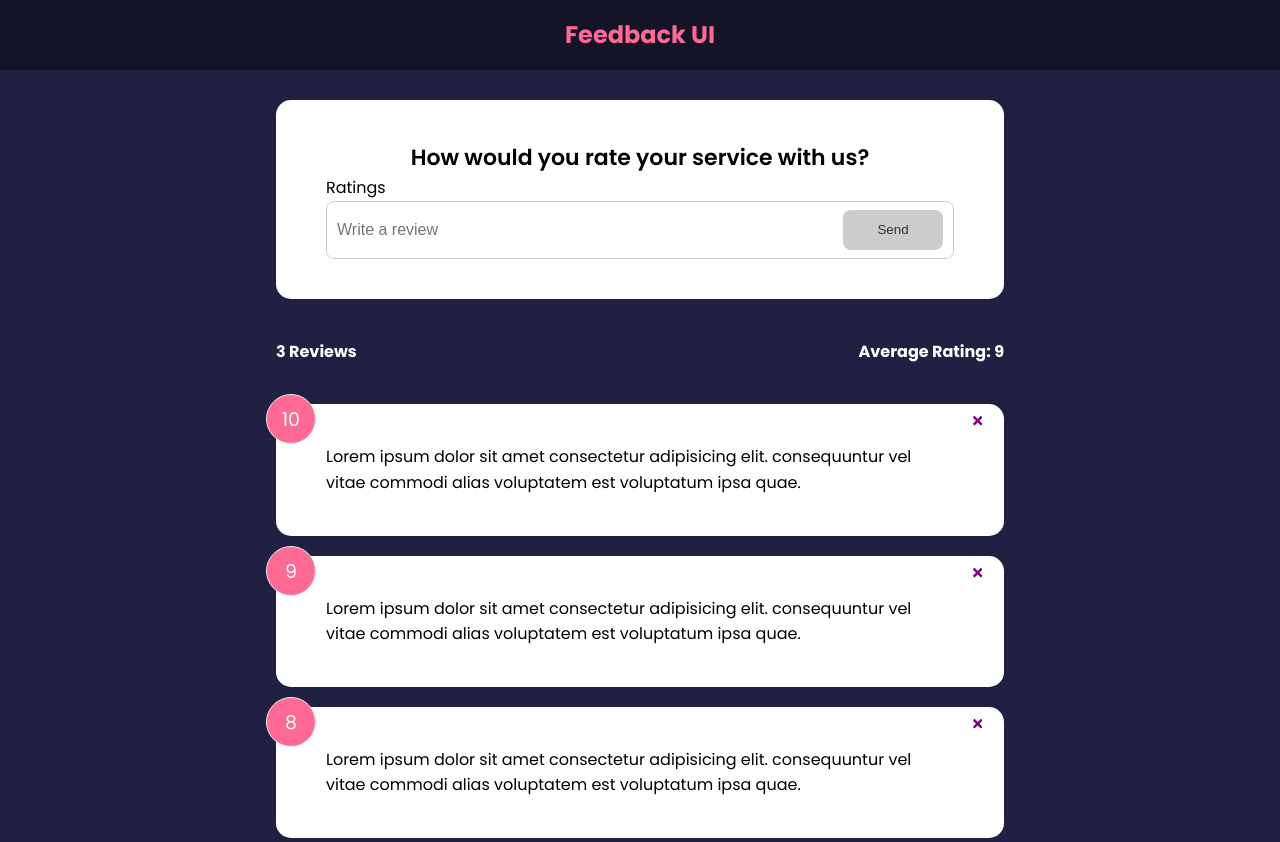
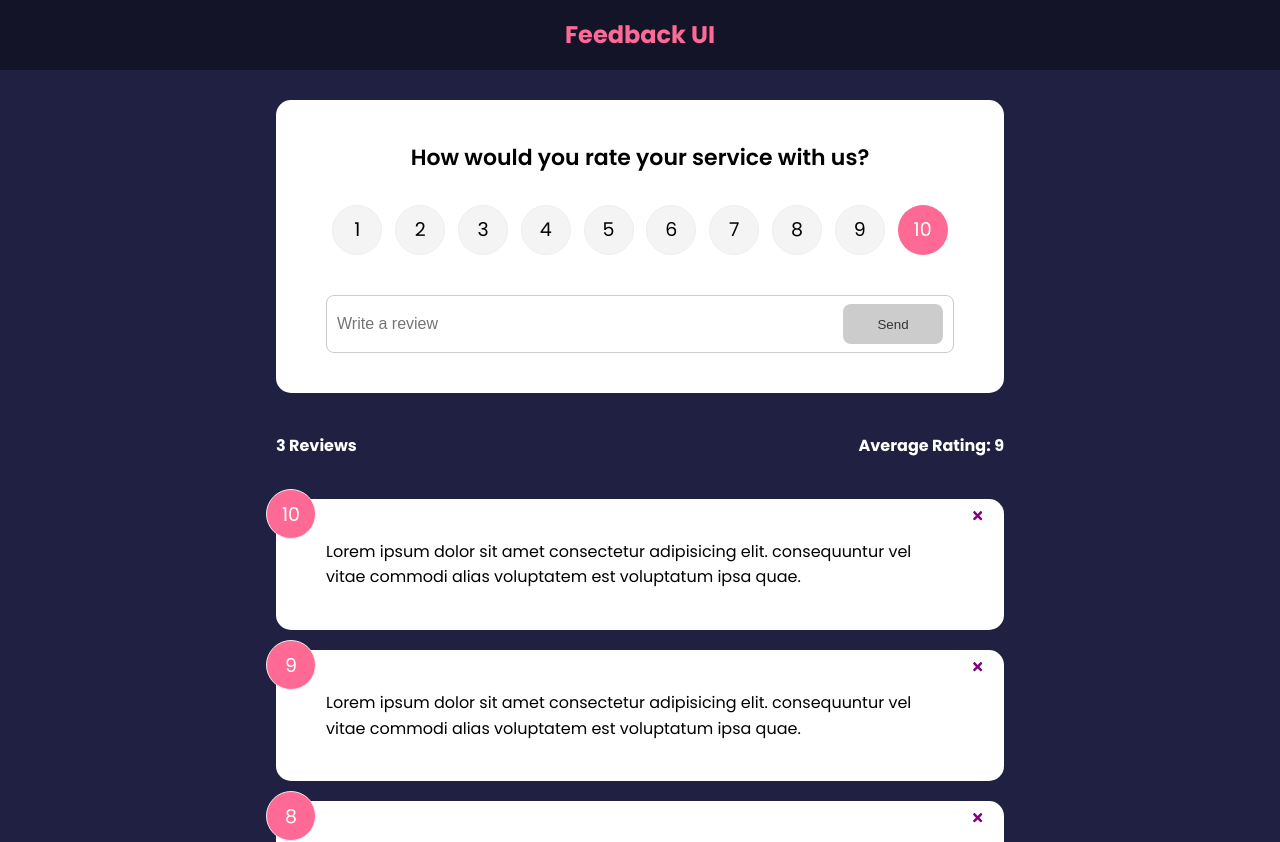
Before and after one commit to OnelioViera/feedback-app, a React (Create React App) app: page / in a window 1280 px wide. Shown: the top 842 px of the page. Built offline with nearby package versions, Linux system fonts and the light colour scheme.

Commit message:
new update

```diff
--- a/src/App.js
+++ b/src/App.js
@@ -7,6 +7,11 @@
 
 function App() {
   const [feedback, setFeedback] = useState (FeedbackData);
+
+  const addFeedback = (newFeedback) => {
+    console.log(newFeedback);
+  }
+
 
   const deleteFeedback = (id) => {
     if(window.confirm('Are you sure you want to delete this feedback?')) {
@@ -18,7 +23,7 @@
     <>
     <Header />
     <div className="container">
-      <FeedbackForm />
+      <FeedbackForm handleAdd={addFeedback} />
       <FeedbackStats feedback={feedback} />
       <FeedbackList feedback={feedback} handleDelete={deleteFeedback} />
     </div>
--- a/src/components/FeedbackForm.jsx
+++ b/src/components/FeedbackForm.jsx
@@ -1,10 +1,10 @@
-import {useState} from 'react';
+import { useState } from 'react';
 import RatingSelect from './RatingSelect';
 import Card from './shared/Card';
 import Button from './shared/Button';
 
 
-function FeedbackForm() {
+function FeedbackForm({handleAdd}) {
   const [text, setText] = useState('');
   const [rating, setRating] = useState(10);
   const [btnDisabled, setBtnDisabled] = useState('true');
@@ -12,10 +12,10 @@
 
 
   const handleTextChange = (e) => {
-    if(text === '') {
+    if (text === '') {
       setBtnDisabled(true)
       setMessage(null)
-    } else if(text !== '' && text.trim().length <= 10) {
+    } else if (text !== '' && text.trim().length <= 10) {
       setMessage('Your review must be at least 10 characters.')
       setBtnDisabled(true)
     } else {
@@ -27,17 +27,31 @@
     setText(e.target.value);
   }
 
+  const handleSubmit = (e) => {
+    e.preventDefault()
+    if(text.trim().length > 10) {
+      const newFeedback = {
+        text,
+        rating,
+    }
+
+    handleAdd(newFeedback)
+
+    setText('')
+  }
+}
+
   return (
     <Card>
-      <form>
+      <form onSubmit={handleSubmit}>
         <h2>How would you rate your service with us?</h2>
-        <RatingSelect />
+        <RatingSelect select={(rating) => setRating(rating)} />
         <div className="input-group">
           <input
-          onChange={handleTextChange}
-          type="text"
-          placeholder='Write a review'
-          value={text} />
+            onChange={handleTextChange}
+            type="text"
+            placeholder='Write a review'
+            value={text} />
           <Button type="submit" isDisabled={btnDisabled}>Send</Button>
         </div>
 
--- a/src/components/RatingSelect.jsx
+++ b/src/components/RatingSelect.jsx
@@ -1,8 +1,135 @@
-const RatingSelect = () => {
+import { useState } from "react";
+
+function RatingSelect({select}) {
+  const [selected, setSelected] = useState(10)
+
+  const handleChange = (e) => {
+    setSelected(+e.currentTarget.value)
+    select(+e.currentTarget.value)
+  }
+
   return (
-    <div>
-      Ratings
-    </div>
+    <ul className="rating">
+      <li>
+        <input
+          type="radio"
+          id="num1"
+          name="rating"
+          value="1"
+          onChange={handleChange}
+          checked={selected === 1}
+          />
+        <label htmlFor="num1">1</label>
+      </li>
+
+      <li>
+        <input
+          type="radio"
+          id="num2"
+          name="rating"
+          value="2"
+          onChange={handleChange}
+          checked={selected === 2}
+          />
+        <label htmlFor="num2">2</label>
+      </li>
+
+      <li>
+        <input
+          type="radio"
+          id="num3"
+          name="rating"
+          value="3"
+          onChange={handleChange}
+          checked={selected === 3}
+          />
+        <label htmlFor="num3">3</label>
+      </li>
+
+      <li>
+        <input
+          type="radio"
+          id="num4"
+          name="rating"
+          value="4"
+          onChange={handleChange}
+          checked={selected === 4}
+          />
+        <label htmlFor="num4">4</label>
+      </li>
+
+      <li>
+        <input
+          type="radio"
+          id="num5"
+          name="rating"
+          value="5"
+          onChange={handleChange}
+          checked={selected === 5}
+          />
+        <label htmlFor="num5">5</label>
+      </li>
+
+      <li>
+        <input
+          type="radio"
+          id="num6"
+          name="rating"
+          value="6"
+          onChange={handleChange}
+          checked={selected === 6}
+          />
+        <label htmlFor="num6">6</label>
+      </li>
+
+      <li>
+        <input
+          type="radio"
+          id="num7"
+          name="rating"
+          value="7"
+          onChange={handleChange}
+          checked={selected === 7}
+          />
+        <label htmlFor="num7">7</label>
+      </li>
+
+      <li>
+        <input
+          type="radio"
+          id="num8"
+          name="rating"
+          value="8"
+          onChange={handleChange}
+          checked={selected === 8}
+          />
+        <label htmlFor="num8">8</label>
+      </li>
+
+      <li>
+        <input
+          type="radio"
+          id="num9"
+          name="rating"
+          value="9"
+          onChange={handleChange}
+          checked={selected === 9}
+          />
+        <label htmlFor="num9">9</label>
+      </li>
+
+      <li>
+        <input
+          type="radio"
+          id="num10"
+          name="rating"
+          value="10"
+          onChange={handleChange}
+          checked={selected === 10}
+          />
+        <label htmlFor="num10">10</label>
+      </li>
+    </ul>
   )
 }
 
```
